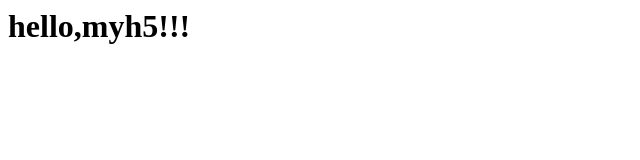
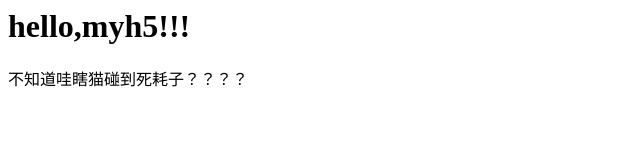
Before and after one commit to Shu-03/myH5, a plain HTML site: page index.html in a window 1280 px wide. Shown: the whole page, without its empty margins (0-640 px from the left). Drawn offline with Linux system fonts and the light colour scheme.

Commit message:
Update index.html

```diff
--- a/index.html
+++ b/index.html
@@ -1 +1,2 @@
 <h1>hello,myh5!!!</h1>
+<p>不知道哇瞎猫碰到死耗子？？？？</p>
```
